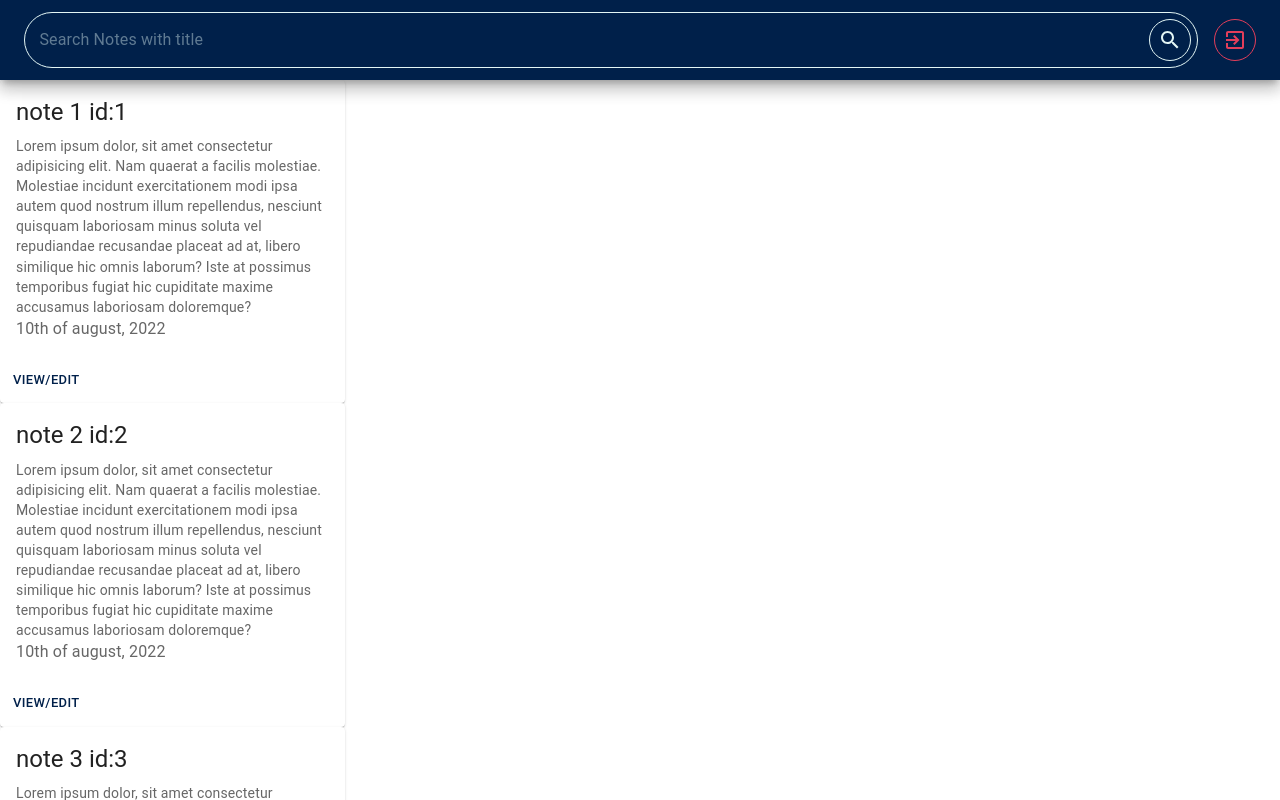
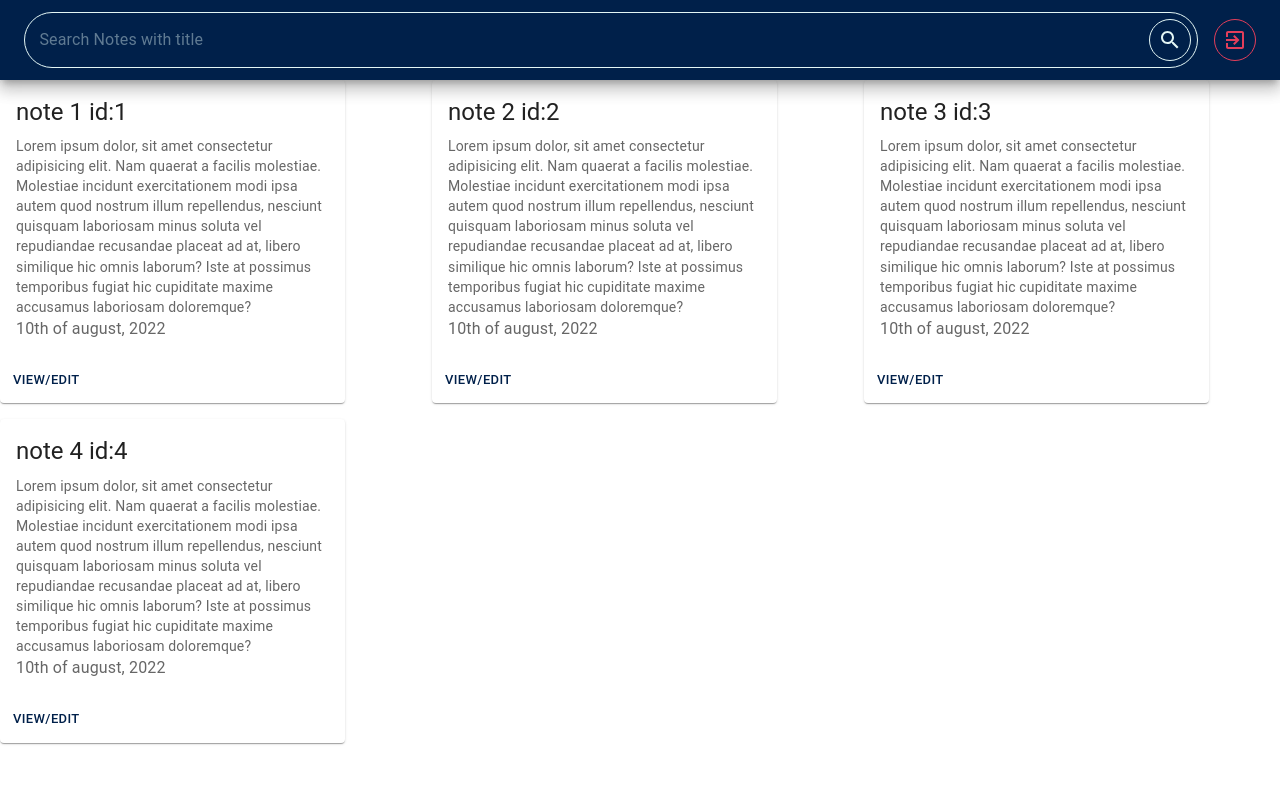
Before and after one commit to Folareen/sleek-notes, a React (Create React App) app: page / in a window 1280 px wide. Shown: the top 800 px of the page. Built offline with nearby package versions, Linux system fonts and the light colour scheme.

Commit message:
notespreview page

```diff
--- a/src/pages/NotesPreview.jsx
+++ b/src/pages/NotesPreview.jsx
@@ -32,11 +32,13 @@ export default class NotesPreview extends Component {
             </Toolbar>
         </AppBar>
 
-        <Grid>
+        <Grid container spacing={2}>
             {
                 testFirebase.map(
                     ({ id, title, body, date}) => {
-                        return <NotesPreviewCard id={id} title={title} body={body} date={date} key={id}/>
+                        return <Grid item xs={12} sm={6} md={4} xl={2}>
+                        <NotesPreviewCard id={id} title={title} body={body} date={date} key={id}/>
+                        </Grid>
                     }
                 )
             }
```
